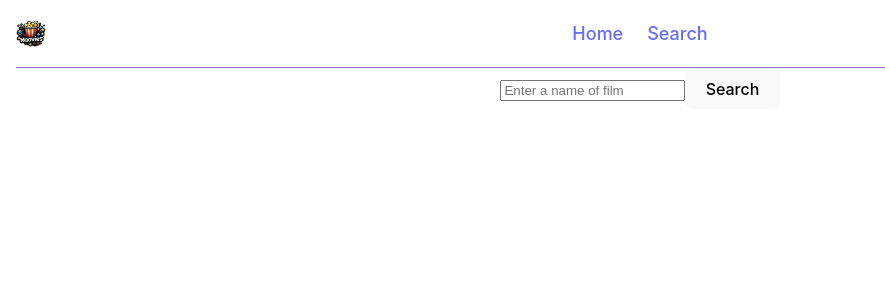
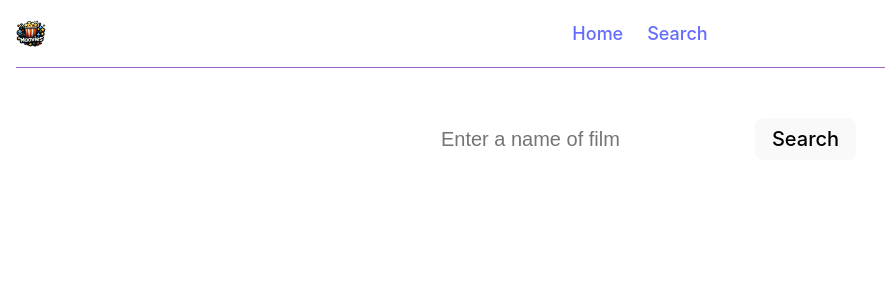
Before and after one commit to cod3provider/woolf-react-hw-05-movies, a React (Vite) app: page /movies in a window 1280 px wide. Shown: the top 300 px of the page, without its empty margins (0-885 px from the left). Built offline with nearby package versions, Linux system fonts and the light colour scheme.

Commit message:
added styles to MovieItem

```diff
--- a/src/pages/Movies/Movies.jsx
+++ b/src/pages/Movies/Movies.jsx
@@ -1,7 +1,11 @@
 import {useEffect, useState} from "react";
 import {useSearchParams} from "react-router-dom";
+
+import MoviesList from "../../components/MoviesList/MoviesList.jsx";
+
 import {searchMovies} from "../../api/api.js";
-import MoviesList from "../../components/MoviesList/MoviesList.jsx";
+
+import s from './Movies.module.css';
 
 const Movies = () => {
 	const [films, setFilms] = useState([]);
@@ -44,14 +48,15 @@ const Movies = () => {
 
 	return (
 		<>
-			<form onSubmit={handleSubmit}>
+			<form className={s.form} onSubmit={handleSubmit}>
 				<input
+					className={s.input}
 					onChange={handleChange}
 					type="text"
 					value={query}
 					placeholder="Enter a name of film"
 				/>
-				<button type="submit">Search</button>
+				<button className={s.button} type="submit">Search</button>
 			</form>
 
 			{films && <MoviesList movies={films}/>}
--- /dev/null
+++ b/src/pages/Movies/Movies.module.css
@@ -0,0 +1,30 @@
+.form {
+    margin: 50px 0 30px;
+    display: flex;
+    justify-content: center;
+    align-items: center;
+    gap: 32px;
+}
+
+.input {
+    padding: 8px 16px;
+    font-size: 20px;
+    border: 1px solid transparent;
+    border-radius: 4px;
+    outline: transparent;
+    transition: border 250ms linear;
+}
+
+.input:hover {
+    border: 1px solid #fff;
+}
+
+.input:focus {
+    border: 1px solid cornflowerblue;
+}
+
+.button {
+    padding: 8px 16px;
+    font-size: 20px;
+    transition: border 250ms linear;
+}
```
